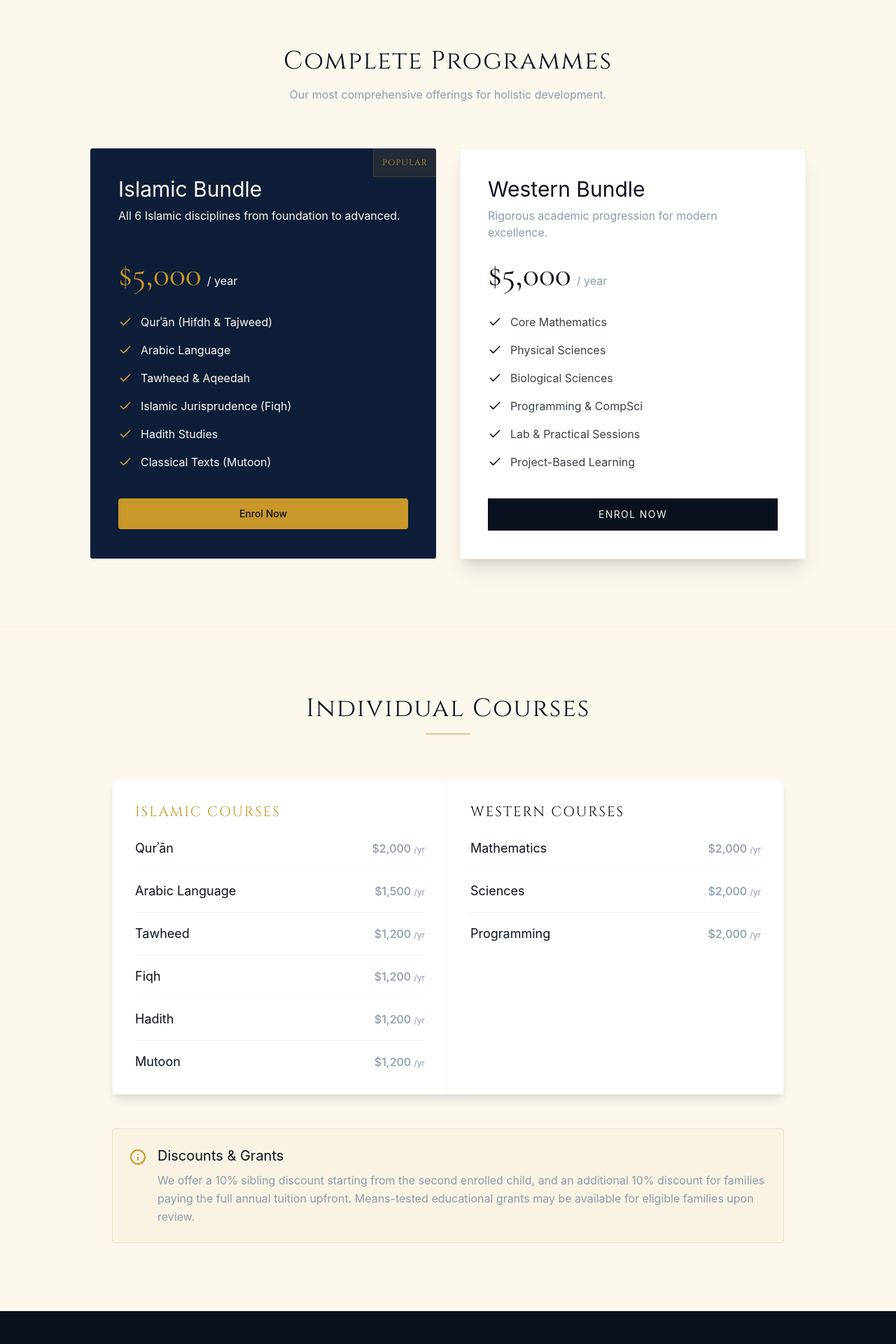
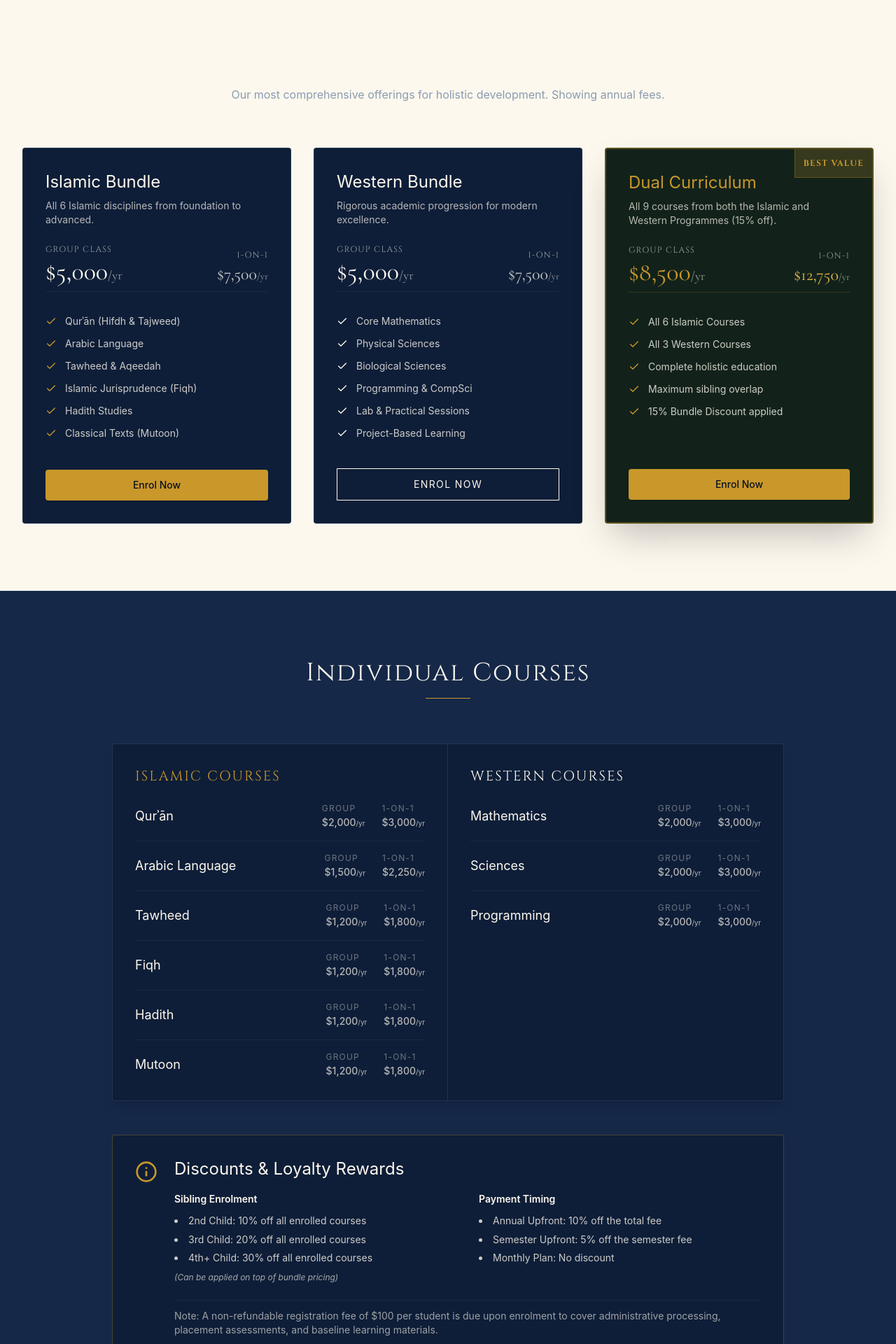
Before and after one commit to Lukman10a/rawdahkid, a Next.js app: page /fees in a window 1280 px wide. Shown: the part 500-2420 px from the top of the page at 70% size. Built offline with nearby package versions, Linux system fonts and the light colour scheme; a web font is replaced by a local one.

Commit message:
update fees

```diff
--- a/app/fees/page.tsx
+++ b/app/fees/page.tsx
@@ -32,34 +32,54 @@ export default function FeesPage() {
       {/* 2. BUNDLES (Recommended) */}
       <section className="py-24 max-w-7xl mx-auto px-4 sm:px-6 lg:px-8">
         <div className="text-center mb-16">
-          <h2 className="font-cinzel text-3xl md:text-4xl text-midnight tracking-wider mb-4">
+          <h2 className="font-cinzel text-3xl md:text-4xl text-midnight dark:text-cream tracking-wider mb-4">
             Complete Programmes
           </h2>
           <p className="font-sans text-midnight/70 dark:text-muted">
-            Our most comprehensive offerings for holistic development.
+            Our most comprehensive offerings for holistic development. Showing
+            annual fees.
           </p>
         </div>
 
-        <div className="grid md:grid-cols-2 gap-8 max-w-5xl mx-auto">
+        <div className="grid lg:grid-cols-3 gap-8">
           {/* Islamic Bundle */}
           <motion.div
             initial={{ opacity: 0, y: 20 }}
             whileInView={{ opacity: 1, y: 0 }}
             viewport={{ once: true }}
-            className="bg-white dark:bg-navy border border-midnight/ dark:border-white/ p-10 rounded-sm relative overflow-hidden text-midnight dark:text-cream"
+            className="bg-white dark:bg-navy border border-midnight/10 dark:border-white/10 p-8 rounded-sm relative overflow-hidden text-midnight dark:text-cream flex flex-col"
           >
-            <div className="absolute top-0 right-0 p-3 bg-gold/10 text-gold text-xs font-cinzel tracking-widest uppercase border-b border-l border-gold/20">
-              Popular
-            </div>
-            <h3 className="font-playfair text-3xl mb-2">Islamic Bundle</h3>
-            <p className="font-sans text-midnight/ dark:text-cream/ mb-6 h-12">
+            <h3 className="font-playfair text-2xl mb-2">Islamic Bundle</h3>
+            <p className="font-sans text-sm text-midnight/70 dark:text-cream/70 mb-6 min-h-10">
               All 6 Islamic disciplines from foundation to advanced.
             </p>
-            <div className="mb-8">
-              <span className="font-cormorant text-5xl text-gold">$5,000</span>
-              <span className="font-sans text-midnight/ dark:text-cream/ ml-2">/ year</span>
+            <div className="mb-8 space-y-4">
+              <div className="flex justify-between items-end border-b border-midnight/5 dark:border-white/5 pb-2">
+                <div>
+                  <div className="text-xs font-cinzel text-midnight/60 dark:text-cream/60 tracking-widest uppercase mb-1">
+                    Group Class
+                  </div>
+                  <div className="font-cormorant text-4xl text-midnight dark:text-cream">
+                    $5,000
+                    <span className="text-lg text-midnight/60 dark:text-cream/60 font-sans">
+                      /yr
+                    </span>
+                  </div>
+                </div>
+                <div className="text-right">
+                  <div className="text-xs font-cinzel text-midnight/60 dark:text-cream/60 tracking-widest uppercase mb-1">
+                    1-on-1
+                  </div>
+                  <div className="font-cormorant text-2xl text-midnight/80 dark:text-cream/80">
+                    $7,500
+                    <span className="text-sm font-sans text-midnight/60 dark:text-cream/60">
+                      /yr
+                    </span>
+                  </div>
+                </div>
+              </div>
             </div>
-            <ul className="space-y-4 mb-10 font-sans text-midnight/ dark:text-cream/">
+            <ul className="space-y-3 mb-10 font-sans text-sm text-midnight/80 dark:text-cream/80 grow">
               {[
                 "Qurʾān (Hifdh & Tajweed)",
                 "Arabic Language",
@@ -69,12 +89,12 @@ export default function FeesPage() {
                 "Classical Texts (Mutoon)",
               ].map((item, i) => (
                 <li key={i} className="flex flex-row items-start gap-3">
-                  <Check className="w-5 h-5 text-gold shrink-0 mt-0.5" />
+                  <Check className="w-4 h-4 text-gold shrink-0 mt-0.5" />
                   <span>{item}</span>
                 </li>
               ))}
             </ul>
-            <Link href="/enrol" className="block w-full">
+            <Link href="/enrol" className="block w-full mt-auto">
               <Button variant="primary" className="w-full">
                 Enrol Now
               </Button>
@@ -87,21 +107,39 @@ export default function FeesPage() {
             whileInView={{ opacity: 1, y: 0 }}
             viewport={{ once: true }}
             transition={{ delay: 0.1 }}
-            className="bg-white border border-gold/20 p-10 rounded-sm shadow-xl relative"
+            className="bg-white dark:bg-navy border border-midnight/10 dark:border-white/10 p-8 rounded-sm relative overflow-hidden text-midnight dark:text-cream flex flex-col"
           >
-            <h3 className="font-playfair text-3xl text-midnight mb-2">
-              Western Bundle
-            </h3>
-            <p className="font-sans text-midnight/70 dark:text-muted mb-6 h-12">
+            <h3 className="font-playfair text-2xl mb-2">Western Bundle</h3>
+            <p className="font-sans text-sm text-midnight/70 dark:text-cream/70 mb-6 min-h-10">
               Rigorous academic progression for modern excellence.
             </p>
-            <div className="mb-8">
-              <span className="font-cormorant text-5xl text-midnight">
-                $5,000
-              </span>
-              <span className="font-sans text-midnight/70 dark:text-muted ml-2">/ year</span>
+            <div className="mb-8 space-y-4">
+              <div className="flex justify-between items-end border-b border-midnight/5 dark:border-white/5 pb-2">
+                <div>
+                  <div className="text-xs font-cinzel text-midnight/60 dark:text-cream/60 tracking-widest uppercase mb-1">
+                    Group Class
+                  </div>
+                  <div className="font-cormorant text-4xl text-midnight dark:text-cream">
+                    $5,000
+                    <span className="text-lg text-midnight/60 dark:text-cream/60 font-sans">
+                      /yr
+                    </span>
+                  </div>
+                </div>
+                <div className="text-right">
+                  <div className="text-xs font-cinzel text-midnight/60 dark:text-cream/60 tracking-widest uppercase mb-1">
+                    1-on-1
+                  </div>
+                  <div className="font-cormorant text-2xl text-midnight/80 dark:text-cream/80">
+                    $7,500
+                    <span className="text-sm font-sans text-midnight/60 dark:text-cream/60">
+                      /yr
+                    </span>
+                  </div>
+                </div>
+              </div>
             </div>
-            <ul className="space-y-4 mb-10 font-sans text-midnight/80">
+            <ul className="space-y-3 mb-10 font-sans text-sm text-midnight/80 dark:text-cream/80 grow">
               {[
                 "Core Mathematics",
                 "Physical Sciences",
@@ -111,82 +149,183 @@ export default function FeesPage() {
                 "Project-Based Learning",
               ].map((item, i) => (
                 <li key={i} className="flex flex-row items-start gap-3">
-                  <Check className="w-5 h-5 text-midnight shrink-0 mt-0.5" />
+                  <Check className="w-4 h-4 text-midnight dark:text-cream shrink-0 mt-0.5" />
                   <span>{item}</span>
                 </li>
               ))}
             </ul>
-            <Link href="/enrol" className="block w-full">
-              <button className="w-full border border-midnight text-midnight px-8 py-3 uppercase tracking-widest text-sm font-sans hover:bg-ivory dark:bg-midnight hover:text-midnight dark:text-cream transition-colors">
+            <Link href="/enrol" className="block w-full mt-auto">
+              <button className="w-full border border-midnight text-midnight dark:border-cream dark:text-cream px-8 py-3 uppercase tracking-widest text-sm font-sans hover:bg-midnight hover:text-cream dark:hover:bg-cream dark:hover:text-midnight transition-colors">
                 Enrol Now
               </button>
+            </Link>
+          </motion.div>
+
+          {/* Both Programmes combined */}
+          <motion.div
+            initial={{ opacity: 0, y: 20 }}
+            whileInView={{ opacity: 1, y: 0 }}
+            viewport={{ once: true }}
+            transition={{ delay: 0.2 }}
+            className="bg-ivory dark:bg-[#12221b] border-2 border-gold/40 p-8 rounded-sm relative overflow-hidden text-midnight dark:text-cream shadow-2xl flex flex-col"
+          >
+            <div className="absolute top-0 right-0 p-3 bg-gold/20 text-gold text-xs font-cinzel tracking-widest uppercase border-b border-l border-gold/30 font-bold">
+              Best Value
+            </div>
+            <h3 className="font-playfair text-2xl mb-2 text-gold">
+              Dual Curriculum
+            </h3>
+            <p className="font-sans text-sm text-midnight/70 dark:text-cream/70 mb-6 min-h-10">
+              All 9 courses from both the Islamic and Western Programmes (15%
+              off).
+            </p>
+            <div className="mb-8 space-y-4">
+              <div className="flex justify-between items-end border-b border-gold/20 pb-2">
+                <div>
+                  <div className="text-xs font-cinzel text-midnight/60 dark:text-cream/60 tracking-widest uppercase mb-1">
+                    Group Class
+                  </div>
+                  <div className="font-cormorant text-4xl text-gold">
+                    $8,500
+                    <span className="text-lg text-midnight/60 dark:text-cream/60 font-sans">
+                      /yr
+                    </span>
+                  </div>
+                </div>
+                <div className="text-right">
+                  <div className="text-xs font-cinzel text-midnight/60 dark:text-cream/60 tracking-widest uppercase mb-1">
+                    1-on-1
+                  </div>
+                  <div className="font-cormorant text-2xl text-amber">
+                    $12,750
+                    <span className="text-sm font-sans text-midnight/60 dark:text-cream/60">
+                      /yr
+                    </span>
+                  </div>
+                </div>
+              </div>
+            </div>
+            <ul className="space-y-3 mb-10 font-sans text-sm text-midnight/80 dark:text-cream/80 grow">
+              {[
+                "All 6 Islamic Courses",
+                "All 3 Western Courses",
+                "Complete holistic education",
+                "Maximum sibling overlap",
+                "15% Bundle Discount applied",
+              ].map((item, i) => (
+                <li key={i} className="flex flex-row items-start gap-3">
+                  <Check className="w-4 h-4 text-gold shrink-0 mt-0.5" />
+                  <span>{item}</span>
+                </li>
+              ))}
+            </ul>
+            <Link href="/enrol" className="block w-full mt-auto">
+              <Button variant="primary" className="w-full">
+                Enrol Now
+              </Button>
             </Link>
           </motion.div>
         </div>
       </section>
 
       {/* 3. A LA CARTE PRICING */}
-      <section className="py-24 bg-warm/ dark:bg-deep/ border-t border-gold/10">
+      <section className="py-24 bg-warm dark:bg-deep border-t border-midnight/5 dark:border-white/5">
         <div className="max-w-5xl mx-auto px-4 sm:px-6 lg:px-8">
           <div className="text-center mb-16">
-            <h2 className="font-cinzel text-3xl md:text-4xl text-midnight tracking-wider mb-4">
+            <h2 className="font-cinzel text-3xl md:text-4xl text-midnight dark:text-cream tracking-wider mb-4">
               Individual Courses
             </h2>
             <div className="w-16 h-px bg-gold mx-auto"></div>
           </div>
 
-          <div className="bg-white border border-gold/10 rounded-sm overflow-hidden shadow-lg">
-            <div className="grid grid-cols-1 md:grid-cols-2 divide-y md:divide-y-0 md:divide-x divide-gold/10">
+          <div className="bg-white dark:bg-navy border border-midnight/10 dark:border-white/10 rounded-sm overflow-hidden shadow-lg">
+            <div className="grid grid-cols-1 md:grid-cols-2 divide-y md:divide-y-0 md:divide-x divide-midnight/10 dark:divide-white/10">
               <div className="p-8">
                 <h3 className="font-cinzel text-xl text-gold tracking-widest mb-6 uppercase">
                   Islamic Courses
                 </h3>
                 <div className="space-y-4">
                   {[
-                    { name: "Qurʾān", price: "$2,000" },
-                    { name: "Arabic Language", price: "$1,500" },
-                    { name: "Tawheed", price: "$1,200" },
-                    { name: "Fiqh", price: "$1,200" },
-                    { name: "Hadith", price: "$1,200" },
-                    { name: "Mutoon", price: "$1,200" },
+                    { name: "Qurʾān", group: "$2,000", oneOnOne: "$3,000" },
+                    {
+                      name: "Arabic Language",
+                      group: "$1,500",
+                      oneOnOne: "$2,250",
+                    },
+                    { name: "Tawheed", group: "$1,200", oneOnOne: "$1,800" },
+                    { name: "Fiqh", group: "$1,200", oneOnOne: "$1,800" },
+                    { name: "Hadith", group: "$1,200", oneOnOne: "$1,800" },
+                    { name: "Mutoon", group: "$1,200", oneOnOne: "$1,800" },
                   ].map((course, i) => (
                     <div
                       key={i}
-                      className="flex justify-between items-center border-b border-black/5 pb-4 last:border-0 last:pb-0"
+                      className="flex flex-col xl:flex-row justify-between xl:items-center border-b border-midnight/5 dark:border-white/5 pb-4 last:border-0 last:pb-0"
                     >
-                      <span className="font-playfair text-lg text-midnight">
+                      <span className="font-playfair text-lg text-midnight dark:text-cream mb-2 xl:mb-0">
                         {course.name}
                       </span>
-                      <span className="font-sans font-medium text-midnight/70 dark:text-muted">
-                        {course.price}{" "}
-                        <span className="text-xs font-normal">/yr</span>
-                      </span>
+                      <div className="flex gap-6 text-sm font-sans">
+                        <div className="text-midnight/70 dark:text-cream/70">
+                          <span className="text-xs uppercase tracking-widest block text-midnight/40 dark:text-cream/40 mb-0.5">
+                            Group
+                          </span>
+                          <span className="font-medium">{course.group}</span>
+                          <span className="text-[10px]">/yr</span>
+                        </div>
+                        <div className="text-midnight/70 dark:text-cream/70">
+                          <span className="text-xs uppercase tracking-widest block text-midnight/40 dark:text-cream/40 mb-0.5">
+                            1-on-1
+                          </span>
+                          <span className="font-medium">{course.oneOnOne}</span>
+                          <span className="text-[10px]">/yr</span>
+                        </div>
+                      </div>
                     </div>
                   ))}
                 </div>
               </div>
 
               <div className="p-8">
-                <h3 className="font-cinzel text-xl text-midnight tracking-widest mb-6 uppercase">
+                <h3 className="font-cinzel text-xl text-midnight dark:text-cream tracking-widest mb-6 uppercase">
                   Western Courses
                 </h3>
                 <div className="space-y-4">
                   {[
-                    { name: "Mathematics", price: "$2,000" },
-                    { name: "Sciences", price: "$2,000" },
-                    { name: "Programming", price: "$2,000" },
+                    {
+                      name: "Mathematics",
+                      group: "$2,000",
+                      oneOnOne: "$3,000",
+                    },
+                    { name: "Sciences", group: "$2,000", oneOnOne: "$3,000" },
+                    {
+                      name: "Programming",
+                      group: "$2,000",
+                      oneOnOne: "$3,000",
+                    },
                   ].map((course, i) => (
                     <div
                       key={i}
-                      className="flex justify-between items-center border-b border-black/5 pb-4 last:border-0 last:pb-0"
+                      className="flex flex-col xl:flex-row justify-between xl:items-center border-b border-midnight/5 dark:border-white/5 pb-4 last:border-0 last:pb-0"
                     >
-                      <span className="font-playfair text-lg text-midnight">
+                      <span className="font-playfair text-lg text-midnight dark:text-cream mb-2 xl:mb-0">
                         {course.name}
                       </span>
-                      <span className="font-sans font-medium text-midnight/70 dark:text-muted">
-                        {course.price}{" "}
-                        <span className="text-xs font-normal">/yr</span>
-                      </span>
+                      <div className="flex gap-6 text-sm font-sans">
+                        <div className="text-midnight/70 dark:text-cream/70">
+                          <span className="text-xs uppercase tracking-widest block text-midnight/40 dark:text-cream/40 mb-0.5">
+                            Group
+                          </span>
+                          <span className="font-medium">{course.group}</span>
+                          <span className="text-[10px]">/yr</span>
+                        </div>
+                        <div className="text-midnight/70 dark:text-cream/70">
+                          <span className="text-xs uppercase tracking-widest block text-midnight/40 dark:text-cream/40 mb-0.5">
+                            1-on-1
+                          </span>
+                          <span className="font-medium">{course.oneOnOne}</span>
+                          <span className="text-[10px]">/yr</span>
+                        </div>
+                      </div>
                     </div>
                   ))}
                 </div>
@@ -195,17 +334,43 @@ export default function FeesPage() {
           </div>
 
           {/* Sibling Discount Info */}
-          <div className="mt-12 bg-gold/5 border border-gold/20 p-6 rounded-sm flex items-start gap-4">
-            <Info className="w-6 h-6 text-gold shrink-0 mt-1" />
-            <div>
-              <h4 className="font-playfair text-xl text-midnight mb-2">
-                Discounts & Grants
+          <div className="mt-12 bg-white dark:bg-navy border border-gold/30 p-8 rounded-sm flex flex-col md:flex-row items-start gap-6">
+            <Info className="w-8 h-8 text-gold shrink-0 mt-1" />
+            <div className="w-full">
+              <h4 className="font-playfair text-2xl text-midnight dark:text-cream mb-4">
+                Discounts & Loyalty Rewards
               </h4>
-              <p className="font-sans text-midnight/70 dark:text-muted leading-relaxed">
-                We offer a 10% sibling discount starting from the second
-                enrolled child, and an additional 10% discount for families
-                paying the full annual tuition upfront. Means-tested educational
-                grants may be available for eligible families upon review.
+
+              <div className="grid md:grid-cols-2 gap-8 text-midnight/80 dark:text-cream/80 font-sans text-sm leading-relaxed mb-6">
+                <div>
+                  <h5 className="font-semibold text-midnight dark:text-cream mb-2">
+                    Sibling Enrolment
+                  </h5>
+                  <ul className="space-y-1 list-disc list-inside">
+                    <li>2nd Child: 10% off all enrolled courses</li>
+                    <li>3rd Child: 20% off all enrolled courses</li>
+                    <li>4th+ Child: 30% off all enrolled courses</li>
+                  </ul>
+                  <p className="mt-2 text-xs italic opacity-80">
+                    (Can be applied on top of bundle pricing)
+                  </p>
+                </div>
+                <div>
+                  <h5 className="font-semibold text-midnight dark:text-cream mb-2">
+                    Payment Timing
+                  </h5>
+                  <ul className="space-y-1 list-disc list-inside">
+                    <li>Annual Upfront: 10% off the total fee</li>
+                    <li>Semester Upfront: 5% off the semester fee</li>
+                    <li>Monthly Plan: No discount</li>
+                  </ul>
+                </div>
+              </div>
+
+              <p className="font-sans text-sm text-midnight/70 dark:text-cream/60 py-3 border-t border-midnight/5 dark:border-white/5">
+                Note: A non-refundable registration fee of $100 per student is
+                due upon enrolment to cover administrative processing, placement
+                assessments, and baseline learning materials.
               </p>
             </div>
           </div>
```
Also changed, not shown: app/page.tsx (+22 -7 lines).
